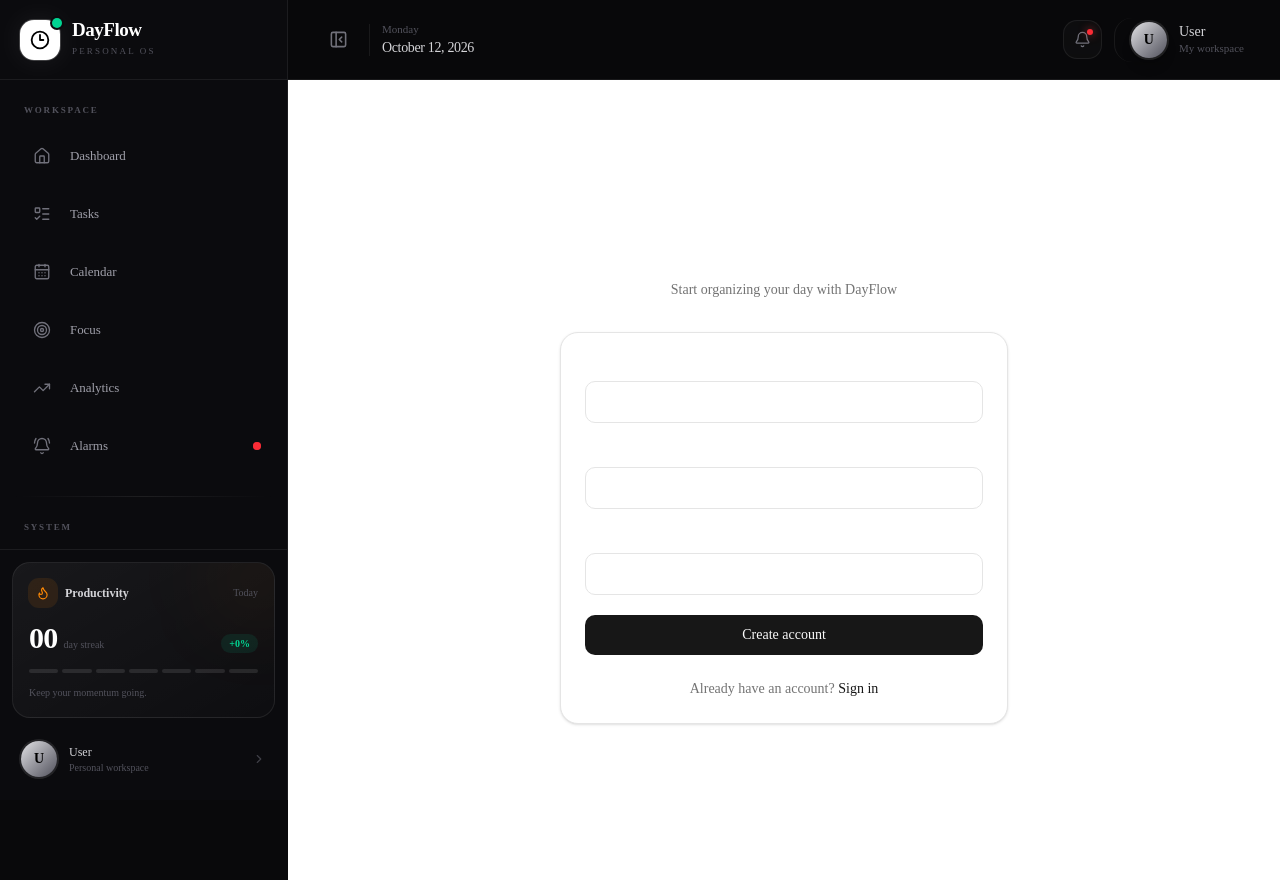
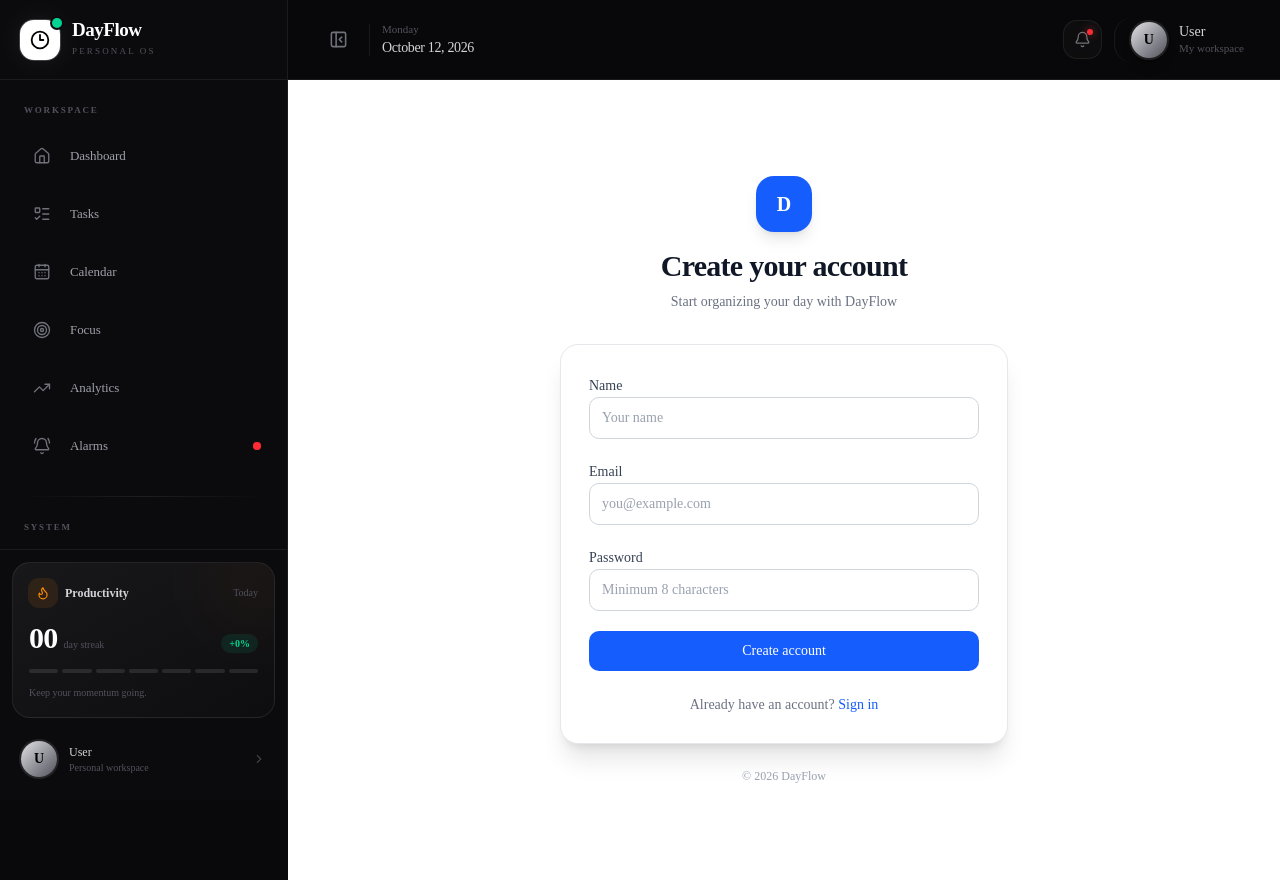
Before and after one commit to sayan629/DayFlow, a Next.js app: page /register in a window 1280 px wide. Built offline with nearby package versions, Linux system fonts and the light colour scheme; no server answers; the database is empty.

Commit message:
Authentication.

```diff
--- a/src/app/login/page.tsx
+++ b/src/app/login/page.tsx
@@ -55,24 +55,34 @@ export default function LoginPage() {
   }
 
   return (
-    <main className="min-h-screen flex items-center justify-center bg-background px-4">
+    <main className="min-h-screen bg-white px-4 text-gray-900">
+      <div className="flex min-h-screen items-center justify-center">
         <div className="w-full max-w-md">
+          {/* Logo / Brand */}
           <div className="mb-8 text-center">
-          <h1 className="text-3xl font-bold tracking-tight">
+            <div className="mb-4 flex justify-center">
+              <div className="flex h-14 w-14 items-center justify-center rounded-2xl bg-blue-600 text-xl font-bold text-white shadow-lg">
+                D
+              </div>
+            </div>
+
+            <h1 className="text-3xl font-bold tracking-tight text-gray-900">
               Welcome back
             </h1>
 
-          <p className="mt-2 text-sm text-muted-foreground">
+            <p className="mt-2 text-sm text-gray-500">
               Sign in to continue to DayFlow
             </p>
           </div>
 
-        <div className="rounded-2xl border bg-card p-6 shadow-sm">
+          {/* Login Card */}
+          <div className="rounded-2xl border border-gray-200 bg-white p-7 shadow-xl">
             <form onSubmit={handleSubmit} className="space-y-5">
+              {/* Email */}
               <div className="space-y-2">
                 <label
                   htmlFor="email"
-                className="text-sm font-medium"
+                  className="text-sm font-medium text-gray-700"
                 >
                   Email
                 </label>
@@ -85,14 +95,15 @@ export default function LoginPage() {
                   placeholder="you@example.com"
                   autoComplete="email"
                   required
-                className="w-full rounded-lg border bg-background px-3 py-2.5 text-sm outline-none transition focus:ring-2 focus:ring-primary"
+                  className="w-full rounded-lg border border-gray-300 bg-white px-3 py-2.5 text-sm text-gray-900 outline-none transition placeholder:text-gray-400 focus:border-blue-500 focus:ring-2 focus:ring-blue-100"
                 />
               </div>
 
+              {/* Password */}
               <div className="space-y-2">
                 <label
                   htmlFor="password"
-                className="text-sm font-medium"
+                  className="text-sm font-medium text-gray-700"
                 >
                   Password
                 </label>
@@ -105,35 +116,43 @@ export default function LoginPage() {
                   placeholder="••••••••"
                   autoComplete="current-password"
                   required
-                className="w-full rounded-lg border bg-background px-3 py-2.5 text-sm outline-none transition focus:ring-2 focus:ring-primary"
+                  className="w-full rounded-lg border border-gray-300 bg-white px-3 py-2.5 text-sm text-gray-900 outline-none transition placeholder:text-gray-400 focus:border-blue-500 focus:ring-2 focus:ring-blue-100"
                 />
               </div>
 
+              {/* Error */}
               {error && (
-              <div className="rounded-lg border border-destructive/30 bg-destructive/10 px-3 py-2.5 text-sm text-destructive">
+                <div className="rounded-lg border border-red-200 bg-red-50 px-3 py-2.5 text-sm text-red-600">
                   {error}
                 </div>
               )}
 
+              {/* Submit */}
               <button
                 type="submit"
                 disabled={loading}
-              className="w-full rounded-lg bg-primary px-4 py-2.5 text-sm font-medium text-primary-foreground transition hover:opacity-90 disabled:cursor-not-allowed disabled:opacity-60"
+                className="w-full rounded-lg bg-blue-600 px-4 py-2.5 text-sm font-medium text-white transition hover:bg-blue-700 disabled:cursor-not-allowed disabled:opacity-60"
               >
                 {loading ? "Signing in..." : "Sign in"}
               </button>
             </form>
 
-          <div className="mt-6 text-center text-sm text-muted-foreground">
+            {/* Register */}
+            <div className="mt-6 text-center text-sm text-gray-500">
               Don't have an account?{" "}
               <Link
                 href="/register"
-              className="font-medium text-primary hover:underline"
+                className="font-medium text-blue-600 hover:text-blue-700 hover:underline"
               >
                 Create one
               </Link>
             </div>
           </div>
+
+          <p className="mt-6 text-center text-xs text-gray-400">
+  © 2026 DayFlow
+</p>
+        </div>
       </div>
     </main>
   );
--- a/src/app/register/page.tsx
+++ b/src/app/register/page.tsx
@@ -57,24 +57,34 @@ export default function RegisterPage() {
   }
 
   return (
-    <main className="min-h-screen flex items-center justify-center bg-background px-4">
+    <main className="min-h-screen bg-white px-4 text-gray-900">
+      <div className="flex min-h-screen items-center justify-center">
         <div className="w-full max-w-md">
+          {/* Logo / Brand */}
           <div className="mb-8 text-center">
-          <h1 className="text-3xl font-bold tracking-tight">
+            <div className="mb-4 flex justify-center">
+              <div className="flex h-14 w-14 items-center justify-center rounded-2xl bg-blue-600 text-xl font-bold text-white shadow-lg">
+                D
+              </div>
+            </div>
+
+            <h1 className="text-3xl font-bold tracking-tight text-gray-900">
               Create your account
             </h1>
 
-          <p className="mt-2 text-sm text-muted-foreground">
+            <p className="mt-2 text-sm text-gray-500">
               Start organizing your day with DayFlow
             </p>
           </div>
 
-        <div className="rounded-2xl border bg-card p-6 shadow-sm">
+          {/* Register Card */}
+          <div className="rounded-2xl border border-gray-200 bg-white p-7 shadow-xl">
             <form onSubmit={handleSubmit} className="space-y-5">
+              {/* Name */}
               <div className="space-y-2">
                 <label
                   htmlFor="name"
-                className="text-sm font-medium"
+                  className="text-sm font-medium text-gray-700"
                 >
                   Name
                 </label>
@@ -87,14 +97,15 @@ export default function RegisterPage() {
                   placeholder="Your name"
                   autoComplete="name"
                   required
-                className="w-full rounded-lg border bg-background px-3 py-2.5 text-sm outline-none transition focus:ring-2 focus:ring-primary"
+                  className="w-full rounded-lg border border-gray-300 bg-white px-3 py-2.5 text-sm text-gray-900 outline-none transition placeholder:text-gray-400 focus:border-blue-500 focus:ring-2 focus:ring-blue-100"
                 />
               </div>
 
+              {/* Email */}
               <div className="space-y-2">
                 <label
                   htmlFor="email"
-                className="text-sm font-medium"
+                  className="text-sm font-medium text-gray-700"
                 >
                   Email
                 </label>
@@ -107,14 +118,15 @@ export default function RegisterPage() {
                   placeholder="you@example.com"
                   autoComplete="email"
                   required
-                className="w-full rounded-lg border bg-background px-3 py-2.5 text-sm outline-none transition focus:ring-2 focus:ring-primary"
+                  className="w-full rounded-lg border border-gray-300 bg-white px-3 py-2.5 text-sm text-gray-900 outline-none transition placeholder:text-gray-400 focus:border-blue-500 focus:ring-2 focus:ring-blue-100"
                 />
               </div>
 
+              {/* Password */}
               <div className="space-y-2">
                 <label
                   htmlFor="password"
-                className="text-sm font-medium"
+                  className="text-sm font-medium text-gray-700"
                 >
                   Password
                 </label>
@@ -128,35 +140,43 @@ export default function RegisterPage() {
                   autoComplete="new-password"
                   minLength={8}
                   required
-                className="w-full rounded-lg border bg-background px-3 py-2.5 text-sm outline-none transition focus:ring-2 focus:ring-primary"
+                  className="w-full rounded-lg border border-gray-300 bg-white px-3 py-2.5 text-sm text-gray-900 outline-none transition placeholder:text-gray-400 focus:border-blue-500 focus:ring-2 focus:ring-blue-100"
                 />
               </div>
 
+              {/* Error */}
               {error && (
-              <div className="rounded-lg border border-destructive/30 bg-destructive/10 px-3 py-2.5 text-sm text-destructive">
+                <div className="rounded-lg border border-red-200 bg-red-50 px-3 py-2.5 text-sm text-red-600">
                   {error}
                 </div>
               )}
 
+              {/* Submit */}
               <button
                 type="submit"
                 disabled={loading}
-              className="w-full rounded-lg bg-primary px-4 py-2.5 text-sm font-medium text-primary-foreground transition hover:opacity-90 disabled:cursor-not-allowed disabled:opacity-60"
+                className="w-full rounded-lg bg-blue-600 px-4 py-2.5 text-sm font-medium text-white transition hover:bg-blue-700 disabled:cursor-not-allowed disabled:opacity-60"
               >
                 {loading ? "Creating account..." : "Create account"}
               </button>
             </form>
 
-          <div className="mt-6 text-center text-sm text-muted-foreground">
+            {/* Login */}
+            <div className="mt-6 text-center text-sm text-gray-500">
               Already have an account?{" "}
               <Link
                 href="/login"
-              className="font-medium text-primary hover:underline"
+                className="font-medium text-blue-600 hover:text-blue-700 hover:underline"
               >
                 Sign in
               </Link>
             </div>
           </div>
+
+          <p className="mt-6 text-center text-xs text-gray-400">
+            © {new Date().getFullYear()} DayFlow
+          </p>
+        </div>
       </div>
     </main>
   );
--- /dev/null
+++ b/src/components/auth/AuthBootstrap.tsx
@@ -0,0 +1,72 @@
+"use client";
+
+import { useEffect } from "react";
+import { useUserStore } from "@/store/userStore";
+
+export default function AuthBootstrap() {
+  const setUser = useUserStore((state) => state.setUser);
+  const clearUser = useUserStore((state) => state.clearUser);
+  const setLoading = useUserStore((state) => state.setLoading);
+  const setInitialized = useUserStore(
+    (state) => state.setInitialized
+  );
+
+  useEffect(() => {
+    let mounted = true;
+
+    async function restoreSession() {
+      setLoading(true);
+
+      try {
+        const response = await fetch("/api/auth/me", {
+          method: "GET",
+          credentials: "include",
+          cache: "no-store",
+        });
+
+        if (!mounted) {
+          return;
+        }
+
+        if (response.ok) {
+          const data = await response.json();
+
+          if (data.user) {
+            setUser(data.user);
+          } else {
+            clearUser();
+          }
+        } else {
+          clearUser();
+        }
+      } catch (error) {
+        console.error(
+          "Failed to restore authentication:",
+          error
+        );
+
+        if (mounted) {
+          clearUser();
+        }
+      } finally {
+        if (mounted) {
+          setLoading(false);
+          setInitialized(true);
+        }
+      }
+    }
+
+    restoreSession();
+
+    return () => {
+      mounted = false;
+    };
+  }, [
+    setUser,
+    clearUser,
+    setLoading,
+    setInitialized,
+  ]);
+
+  return null;
+}
```
Lines whose indentation alone changed are shown as unchanged.
